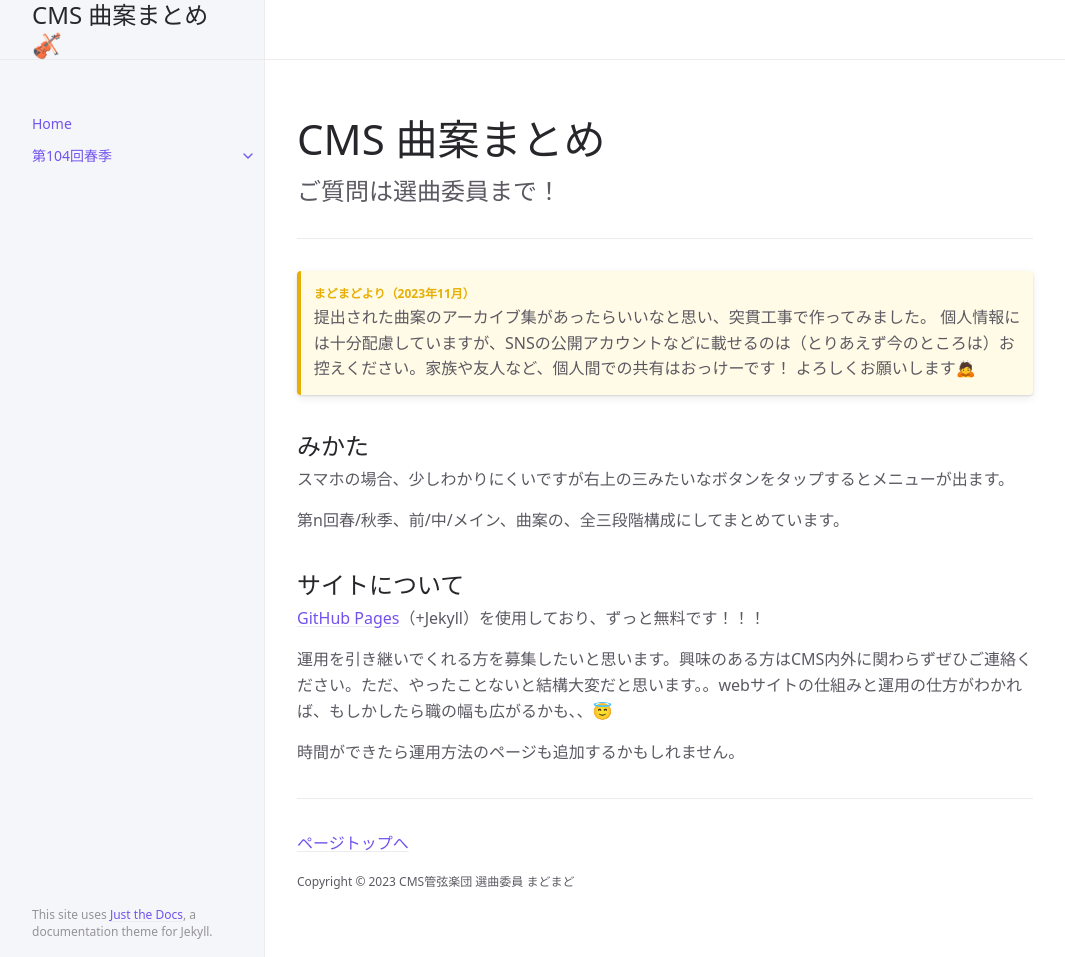
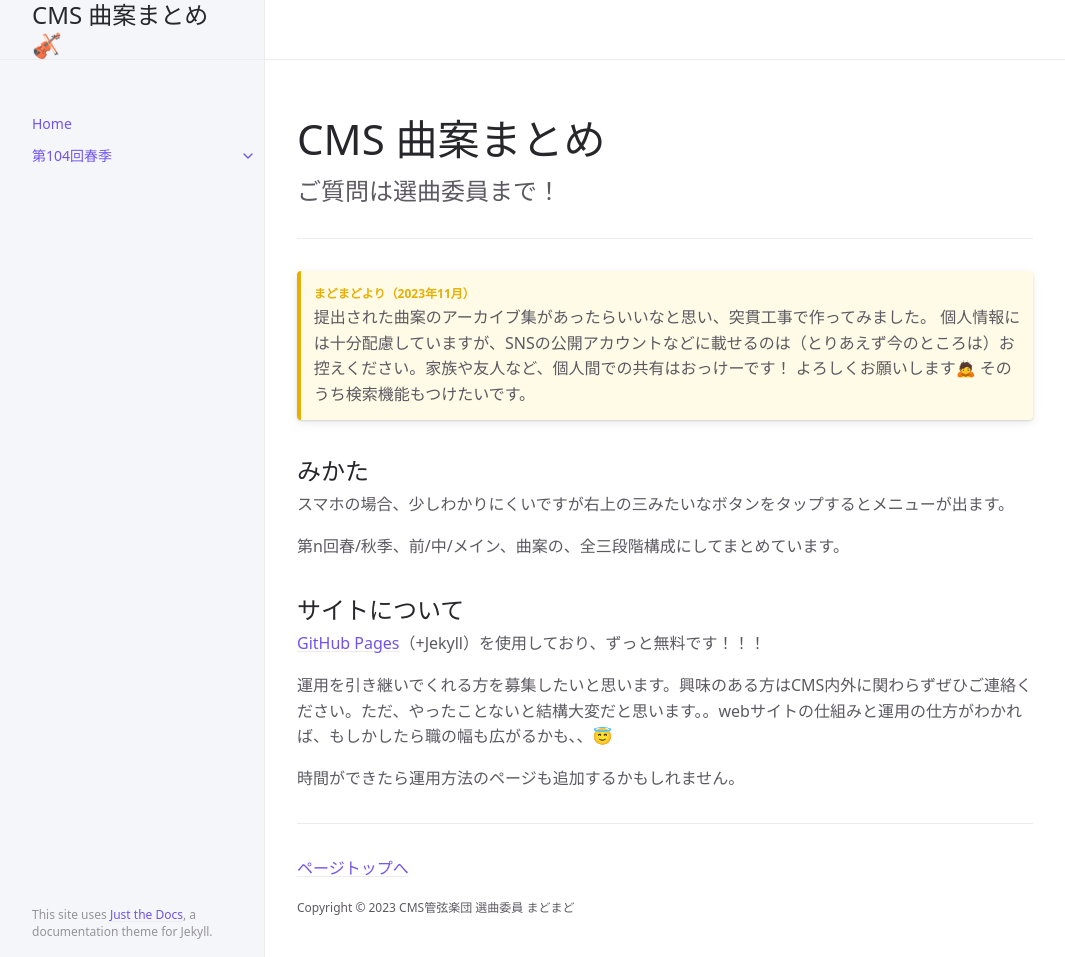
Before and after one commit to cmssenkyoku/cmssenkyoku, a Jekyll site: the page built from index.md, in a window 1280 px wide and 957 px high. Shown: the whole window, without its empty margins (107-1172 px from the left). Built offline with Jekyll 4.4.1, drawn with Linux system fonts in a browser that asks for light colours; cached includes are drawn as plain includes.

Commit message:
ひとこと

```diff
--- a/index.md
+++ b/index.md
@@ -22,6 +22,7 @@ permalink: /
 > 提出された曲案のアーカイブ集があったらいいなと思い、突貫工事で作ってみました。
 個人情報には十分配慮していますが、SNSの公開アカウントなどに載せるのは（とりあえず今のところは）お控えください。家族や友人など、個人間での共有はおっけーです！
 よろしくお願いします🙇
+そのうち検索機能もつけたいです。
 
 ## みかた
 スマホの場合、少しわかりにくいですが右上の三みたいなボタンをタップするとメニューが出ます。
```
